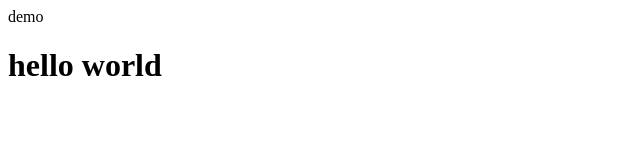
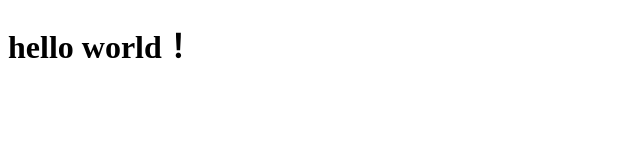
Before and after one commit to LIZILITA/demo, a plain HTML site: page index.html in a window 1280 px wide. Shown: the whole page, without its empty margins (0-640 px from the left). Drawn offline with Linux system fonts and the light colour scheme.

Commit message:
first commit

```diff
--- a/index.html
+++ b/index.html
@@ -1,8 +1,9 @@
+<!DOCTYPE html>
 <html>
     <head>
-    demo
+            <meta charset="utf-8">
     </head>
     <body>
-        <h1>hello world</h1>
+        <h1>hello world！</h1>
     </body>
 </html>
```
